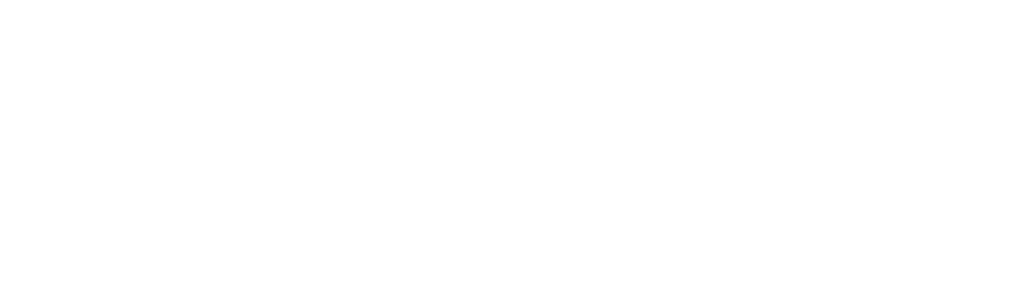
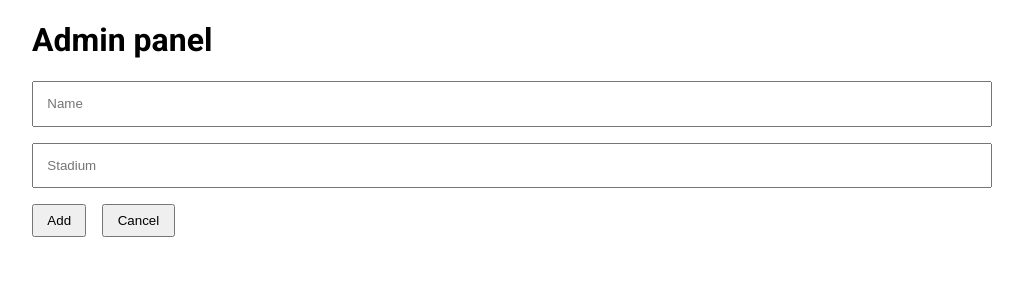
Before and after one commit to Eryk13/football-web-app, a Vue app: page /admin/club/add in a window 1280 px wide. Shown: the top 300 px of the page, without its empty margins (128-1151 px from the left). Built offline with nearby package versions, Linux system fonts and the light colour scheme; a web font is replaced by a local one.

Commit message:
add create club

```diff
--- /dev/null
+++ b/src/components/module/club/AddClub.vue
@@ -0,0 +1,35 @@
+<script setup>
+import ClubForm from '@/components/module/club/ClubForm.vue';
+import { useRouter } from 'vue-router';
+
+const router = useRouter();
+
+const onCancel = () => {
+    router.push({name: "admin"})
+}
+
+const onSubmit = async (club) => {
+    await addClub(club)
+}
+
+const addClub = async(club) => {
+    try{
+        const req = await fetch(import.meta.env.VITE_FOOTBALL_API + "/clubs", {
+            headers: {
+                "Accept": "application/json",
+                "Content-Type": "application/json"
+            },
+            method: "POST",
+            body: JSON.stringify(club)
+        });
+    }
+    catch(e) {
+        console.error(e);
+    }
+    router.push({name: "admin"});
+}
+</script>
+
+<template>
+    <ClubForm :confirm-name="'Add'" @submit="onSubmit($event)" @cancel="onCancel()"></ClubForm>
+</template>
--- /dev/null
+++ b/src/components/module/club/ClubForm.vue
@@ -0,0 +1,66 @@
+<script setup>
+import { ref } from 'vue';
+
+
+const props = defineProps(['club', 'confirmName']);
+const emit = defineEmits(['submit', 'cancel']);
+
+const club = ref(props.value?.club || {});
+const errors = ref({});
+
+const onSubmit = () => {
+    errors.value = {};
+    if(club.value.name?.trim() === "" || club.value.name === undefined) {
+        errors.value.name = "Name is required";
+    }
+    if(club.value.stadiumName?.trim() === "" || club.value.stadiumName === undefined) {
+        errors.value.stadium = "Stadium name is required";
+    }
+    if(Object.keys(errors.value).length === 0) {
+        emit('submit', club.value);
+    }
+}
+</script>
+
+<template>
+    <form class="form" @submit.prevent="onSubmit()">
+        <div class="form__group">
+            <input placeholder="Name" v-model="club.name"/>
+            <p class="form__error-msg" v-if="errors.name">{{ errors.name }}</p>
+        </div>
+        <div class="form__group">
+            <input placeholder="Stadium" v-model="club.stadiumName"/>
+            <p class="form__error-msg" v-if="errors.stadium">{{ errors.stadium }}</p>
+        </div>
+        <div class="form__actions">
+            <button>{{ props.confirmName || "Submit" }}</button>
+            <button @click="emit('cancel')">Cancel</button>
+        </div>
+    </form>
+</template>
+
+<style scoped>
+    .form{
+        display: flex;
+        flex-direction: column;
+        gap: 1rem;
+    }
+
+    .form__group{
+        width: 100%;
+    }
+
+    .form input{
+        padding: 1em;
+        width: 100%;
+        box-sizing: border-box;
+    }
+
+    button:nth-child(n+2){
+        margin-left: 1rem;
+    }
+
+    .form__error-msg{
+        color: red;
+    }
+</style>
--- a/src/views/AddClubView.vue
+++ b/src/views/AddClubView.vue
@@ -1,6 +1,9 @@
 <script setup>
-
+import AdminLayout from '@/components/layout/AdminLayou.vue';
+import AddClub from '@/components/module/club/AddClub.vue';
 </script>
 <template>
-
+    <AdminLayout>
+        <AddClub></AddClub>
+    </AdminLayout>
 </template>
```
